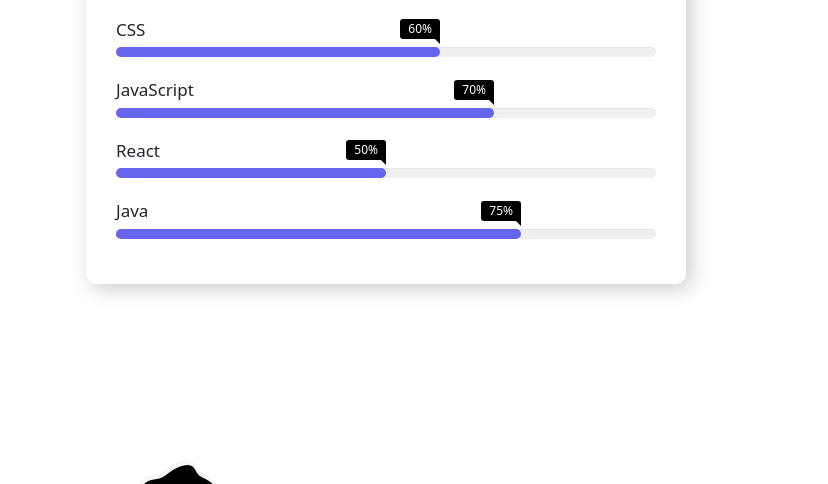
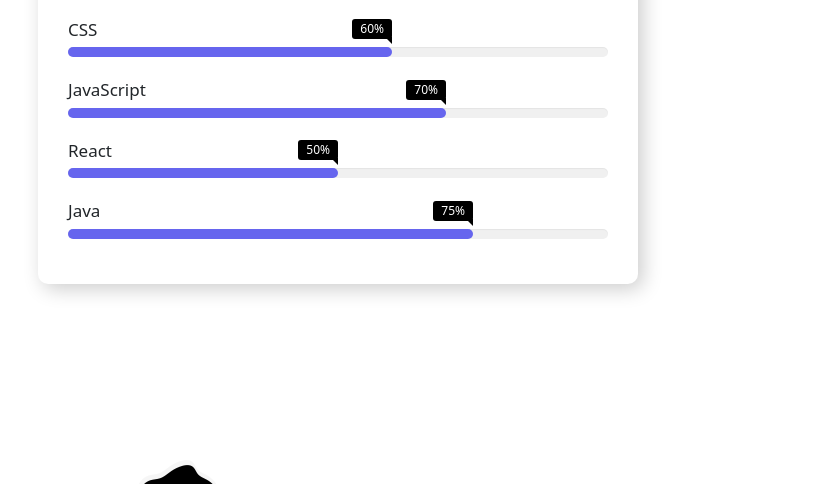
Before and after one commit to AmitVermadotcom/Portfolio, a plain HTML site: page index.html in a window 1280 px wide. Shown: the part 693-1177 px from the top of the page, without its empty margins (154-982 px from the left). Drawn offline with nearby package versions, Linux system fonts and the light colour scheme.

Commit message:
Update index.html

```diff
--- a/index.html
+++ b/index.html
@@ -104,7 +104,7 @@
 <!--===================================== Starting of sikll area=================================== -->
 
 <section id="Skill" class="skills">
-  <div class="skill-bars mx-5 my-5 ">
+  <div class="skill-bars my-5 ">
     <h1>SKILLS</h1>
     <div class="bar">
       <div class="info">
@@ -148,7 +148,6 @@
     </div>
   </div>
 </section>
-
 
 
 <!--===================================== Ending of sikll area=================================== -->
```
